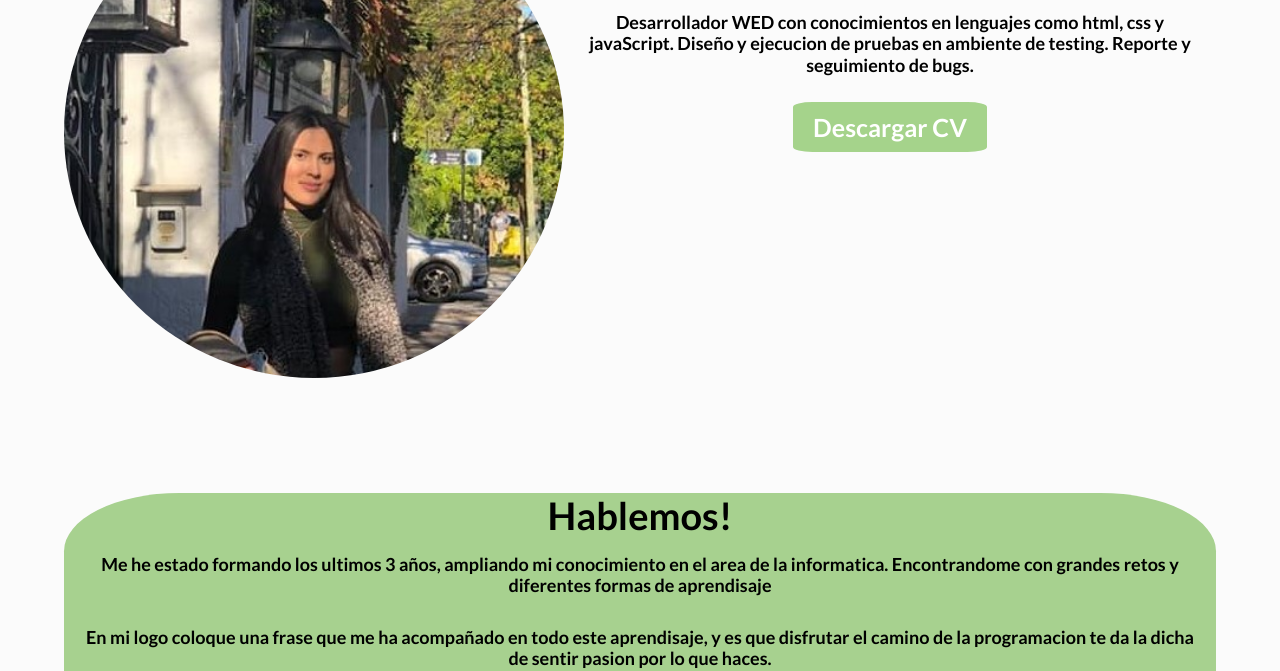
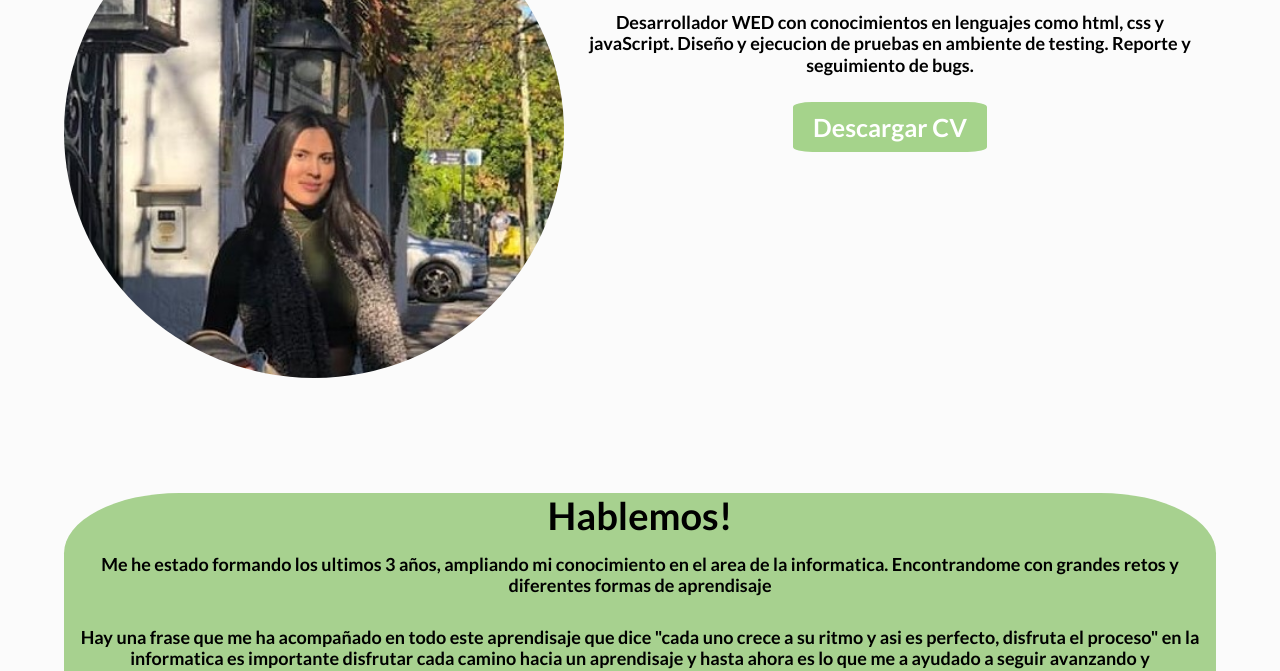
Before and after one commit to louloumar/misitioweb, a plain HTML site: page index.html in a window 1280 px wide. Shown: the part 268-939 px from the top of the page. Drawn offline with Linux system fonts and the light colour scheme.

Commit message:
cambio un p

```diff
--- a/index.html
+++ b/index.html
@@ -65,8 +65,9 @@
                     <h2 >Hablemos!</h2>
                     <p>Me he estado formando los ultimos 3 años, ampliando mi conocimiento en el area de la informatica.
                         Encontrandome con grandes retos y diferentes formas de aprendisaje </p>
-                    <p>En mi logo coloque una frase que me ha acompañado en todo este aprendisaje, y es que disfrutar el
-                        camino de la programacion
+                    <p>Hay una frase que me ha acompañado en todo este aprendisaje que dice "cada uno crece a su ritmo
+                       y asi es perfecto, disfruta el proceso" en la informatica es importante disfrutar cada camino hacia un aprendisaje y hasta ahora es
+                        lo que me a ayudado a seguir avanzando y aprendiendo de diferentes maneras.
                         te da la dicha de sentir pasion por lo que haces.
                     </p>
                     <i class="fa-solid fa-person"></i>
```
